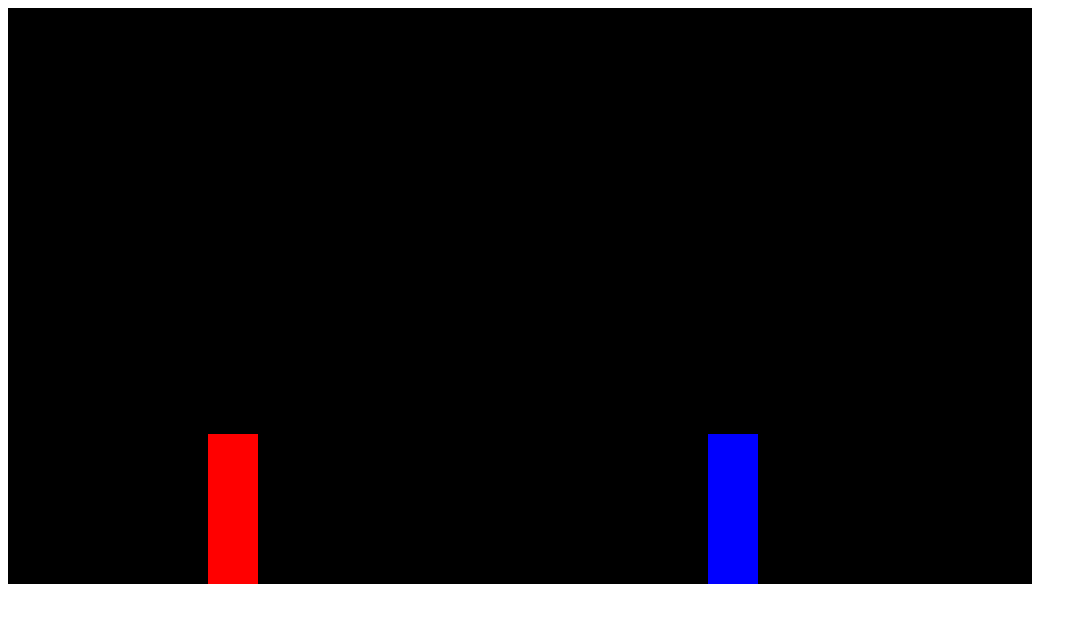
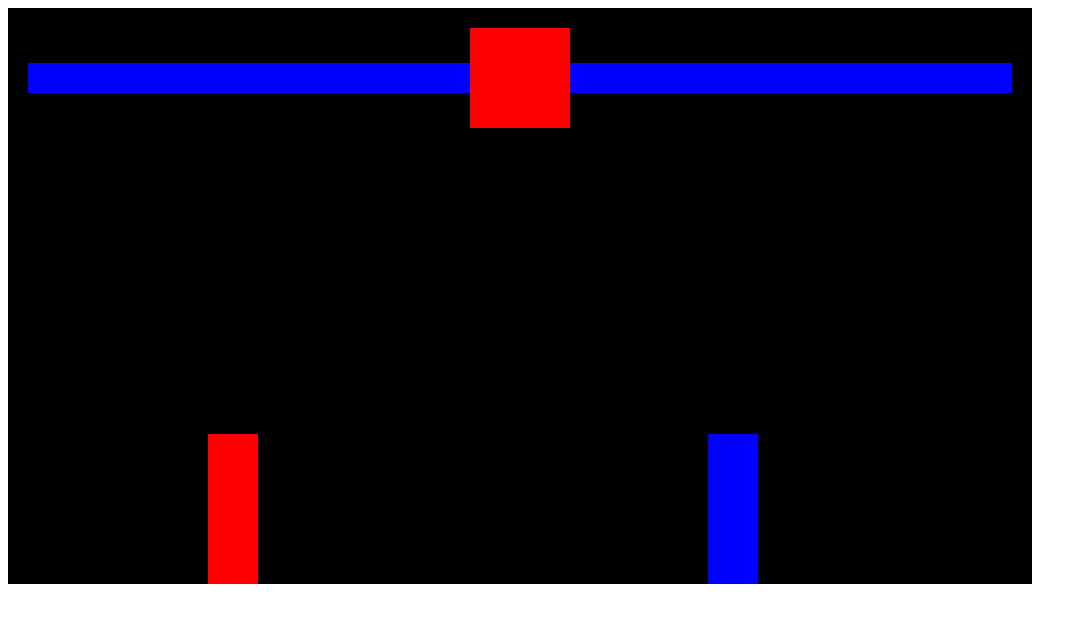
Before and after one commit to Quelha/FirstGame, a plain HTML site: page index.html in a window 1280 px wide. Shown: the whole page, without its empty margins (0-1087 px from the left). Drawn offline with Linux system fonts and the light colour scheme.

Commit message:
barra de vida finalizada

```diff
--- a/index.html
+++ b/index.html
@@ -1,3 +1,75 @@
-<canvas></canvas>
+<!DOCTYPE html>
+<html lang="en">
+  <head>
+    <meta charset="UTF-8" />
+    <meta http-equiv="X-UA-Compatible" content="IE=edge" />
+    <meta name="viewport" content="width=device-width, initial-scale=1.0" />
+    <title>FirstGame</title>
 
-<script src="index.js"></script>
+    <style>
+      * {
+        box-sizing: border-box;
+      }
+    </style>
+  </head>
+
+  <body>
+    <div style="position: relative; display: inline-block">
+      <div
+        style="
+          position: absolute;
+          display: flex;
+          width: 100%;
+          align-items: center;
+          padding: 20px;
+        "
+      >
+        <!--player-->
+        <div style="position: relative; width: 100%; height: 30px; display: flex; justify-content: flex-end;">
+          <div
+            style="background-color: yellow; width: 100%; height: 30px; "
+          ></div>
+          <div
+            id="playerHealth"
+            style="
+              position: absolute;
+              background: blue;
+              top: 0;
+              right: 0;
+              bottom: 0;
+              width: 100%;
+            "
+          ></div>
+        </div>
+        <!--timer-->
+        <div
+          style="
+            background-color: red;
+            width: 100px;
+            height: 100px;
+            flex-shrink: 0;
+          "
+        ></div>
+        <!--enemy-->
+        <div style="position: relative; width: 100%; height: 30px">
+          <div style="background-color: yellow; height: 30px"></div>
+          <div
+            id="enemyHealth"
+            style="
+              position: absolute;
+              background: blue;
+              top: 0;
+              right: 0;
+              left: 0;
+              bottom: 0;
+            "
+          ></div>
+        </div>
+        <div></div>
+      </div>
+      <canvas></canvas>
+    </div>
+    <style></style>
+    <script src="index.js"></script>
+  </body>
+</html>
--- a/index.js
+++ b/index.js
@@ -26,6 +26,7 @@ class Sprite {
     }
     this.color = color
     this.isAttacking
+    this.health = 100
   }
   draw() {
     c.fillStyle = this.color
@@ -59,6 +60,9 @@ class Sprite {
     setTimeout(() => {
       player.isAttacking = false
     }, 100)
+    setTimeout(() => {
+      enemy.isAttacking = false
+    }, 100)
   }
 }
 
@@ -72,7 +76,7 @@ const player = new Sprite({
     y: 10
   },
   offset: {
-    x: 0,
+    x: -50,
     y: 0
   }
 })
@@ -88,7 +92,7 @@ const enemy = new Sprite({
   },
   color: 'blue',
   offset: {
-    x: -50,
+    x: 0,
     y: 0
   }
 })
@@ -110,7 +114,7 @@ const keys = {
   }
 }
 
-function rectangularCollision ({rectangle1, rectangle2} ) {
+function rectangularCollision({ rectangle1, rectangle2 }) {
   return (
     rectangle1.attackBoxe.position.x + rectangle1.attackBoxe.width >=
       rectangle2.position.x &&
@@ -153,7 +157,8 @@ function animate() {
     player.isAttacking
   ) {
     player.isAttacking = false
-    console.log('hit')
+    enemy.health -= 10
+    document.querySelector('#enemyHealth').style.width = enemy.health + '%'
   }
 
   if (
@@ -164,9 +169,9 @@ function animate() {
     enemy.isAttacking
   ) {
     enemy.isAttacking = false
-    console.log(' enemy hit')
+    player.health -= 10
+    document.querySelector('#playerHealth').style.width = player.health + '%'
   }
-
 }
 
 animate()
@@ -184,6 +189,9 @@ window.addEventListener('keydown', event => {
       break
     case 'w':
       player.velocity.y = -20
+      break
+    case 's':
+      player.velocity.y = 10
     break
     case ' ':
       player.attack()
```
Also changed, not shown: style.css (added, +9 -0 lines). Lines whose indentation alone changed are shown as unchanged.
